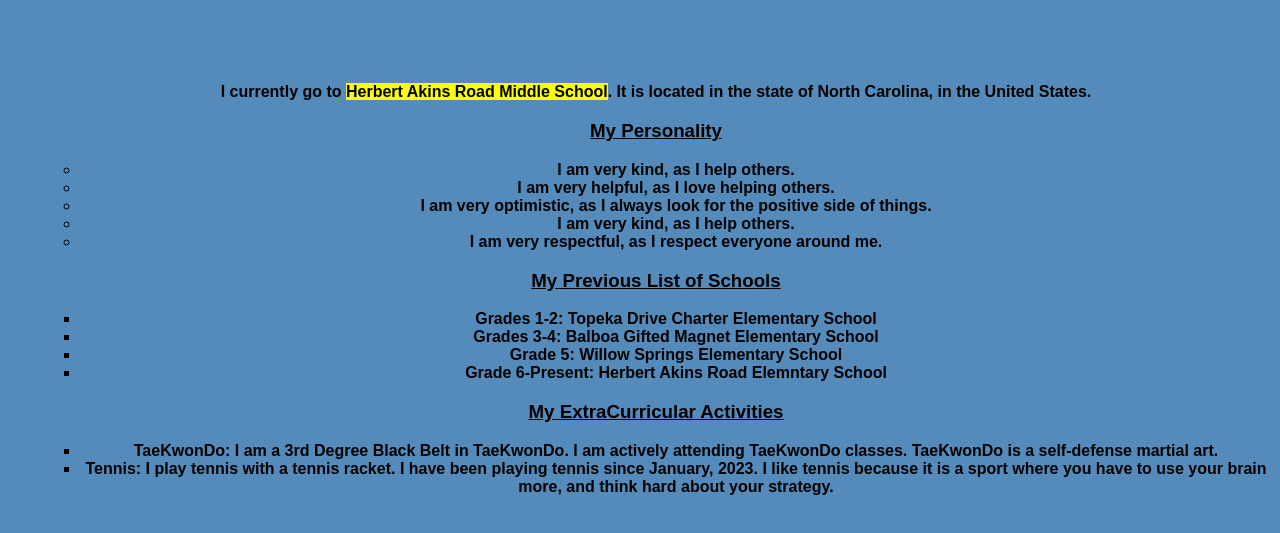
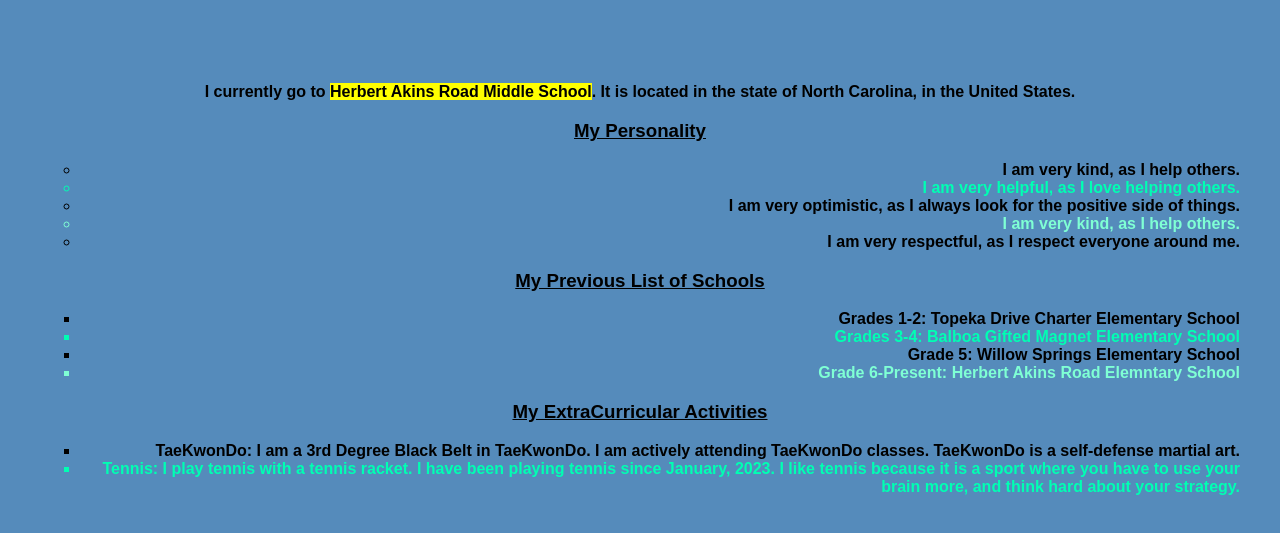
Before and after one commit to CharChampion/My_CV_Homework, a plain HTML site: page index.html in a window 1280 px wide. Shown: the part 87-620 px from the top of the page. Drawn offline with Linux system fonts and the light colour scheme; a web font is replaced by a local one.

Commit message:
My CV Homework (updated)

```diff
--- a/index.html
+++ b/index.html
@@ -13,7 +13,7 @@
 <p>I currently go to <mark>Herbert Akins Road Middle School</mark>. <b>It is located in the state of North Carolina, in the United States.</b></p>
 
 <h3 id="a">My Personality</h3>
-<ul type="circle">
+<ul type="circle" type="centered list">
     <li><B>I am very kind, as I help others.</B></li>
     <li><B>I am very helpful, as I love helping others.</B></li>
     <li><B>I am very optimistic, as I always look for the positive side of things.</B></li>
@@ -31,7 +31,7 @@
 </ul>
 
 <h3>My ExtraCurricular Activities</h3>
-<ul type="square">
+<ul type="square" type="centered list">
     <li>TaeKwonDo: I am a 3rd Degree Black Belt in TaeKwonDo. I am actively attending TaeKwonDo classes. TaeKwonDo is a self-defense martial art.</li>
     <li>Tennis: I play tennis with a tennis racket. I have been playing tennis since January, 2023. I like tennis because it is a sport where you have to use your brain more, and think hard about your strategy.</li>
 </ul>
--- a/style.css
+++ b/style.css
@@ -3,7 +3,7 @@
     font-family:"Doto", sans-serif;
     text-align: center;
     margin-left:40px;
-    margin: right 40px;
+    margin-right: 40px;
 }
 
 p{
@@ -16,6 +16,7 @@
     font-family: 'Courier New', Courier, monospace;
     font-weight:bold;
     font-family:"Doto", sans-serif;
+    text-align:right;
 }
 
 h3{
@@ -30,3 +31,11 @@
     text-decoration: underline overline;
     font-family:"Doto", sans-serif;
 }
+
+li:nth-child(2){
+    color:rgb(0, 255, 179)
+}
+
+li:nth-child(4){
+    color:aquamarine
+}
```
